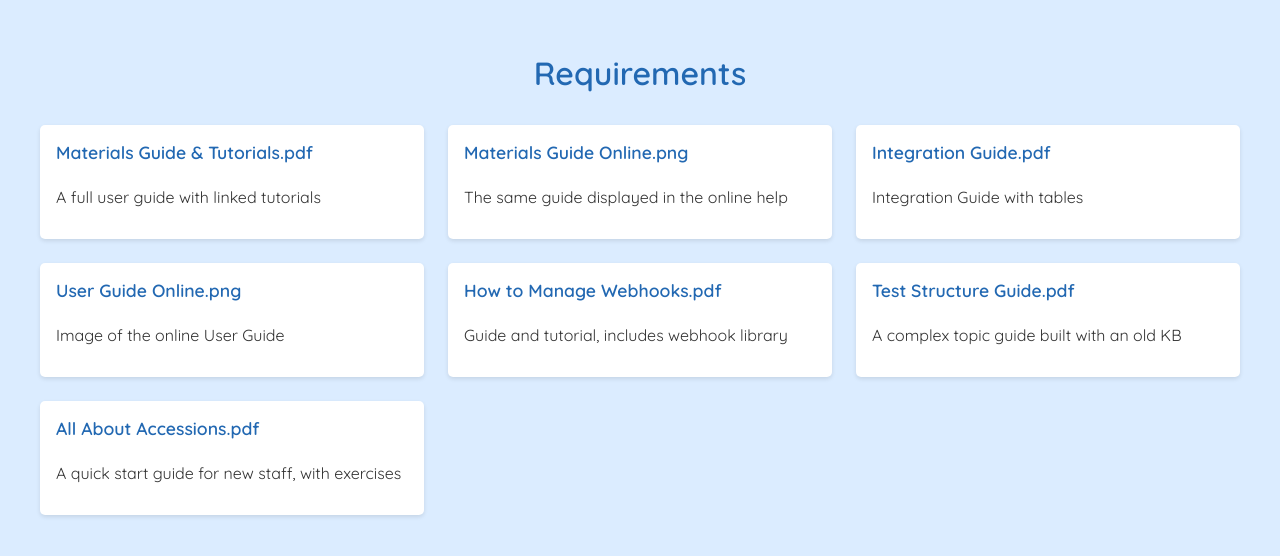
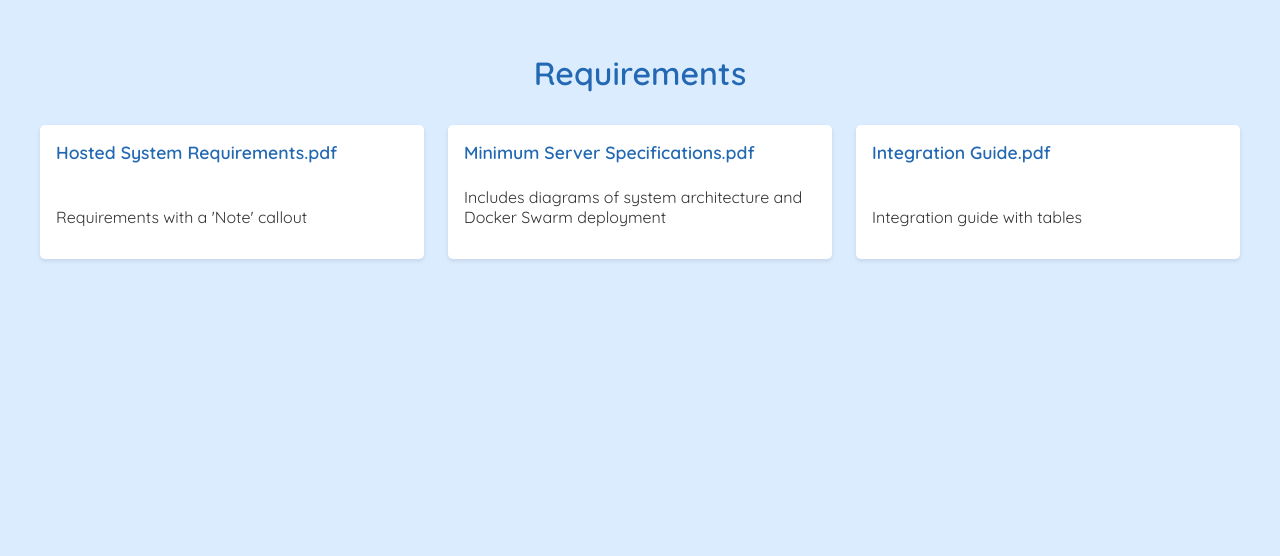
Before and after one commit to Daisy-Docs/Portfolio, a Jekyll site: the page Requirements.html, which Jekyll copies as it is, in a window 1280 px wide. Shown: the top 556 px of the page. Built offline with Jekyll 4.4.1, drawn with Linux system fonts in a browser that asks for light colours.

Commit message:
Update Requirements.html

```diff
--- a/Requirements.html
+++ b/Requirements.html
@@ -79,33 +79,15 @@
 
   <div class="grid-container">
     <div class="sample">
-      <h2><a href="assets/Documentation/Datex/Materials%20Guide%20%26%20Tutorials.pdf">Materials Guide & Tutorials.pdf</a></h2>
-      <p>A full user guide with linked tutorials</p>
-    </div>
-    <div class="sample">
-      <h2><a href="assets/Documentation/Datex/Materials%20Guide%20Online.png">Materials Guide Online.png</a></h2>
-      <p>The same guide displayed in the online help</p>
+      <h2><a href="assets/Documentation/Datex/Hosted%20Footprint%20System%20Requirements%20-%202025.pdf">Hosted System Requirements.pdf</a></h2>
+      <p>Requirements with a 'Note' callout</p>
     </div>
 
     <div class="sample">
-      <h2><a href="assets/Documentation/Enlitic/Integration%20Guide%20(MadCap%20Flare).pdf">Integration Guide.pdf</a></h2>
-      <p>Integration Guide with tables</p>
+      <h2><a href="assets/Documentation/Enlitic/Minumum%20Server%20Specifications%20(MadCap%20Flare).pdf">Minimum Server Specifications.pdf</a></h2>
+      <p>Includes diagrams of system architecture and Docker Swarm deployment</p>
     </div>
     <div class="sample">
-      <h2><a href="assets/Documentation/Enlitic/User%20Guide_%20Audit%20Log%20(MadCap%20Flare).png">User Guide Online.png</a></h2>
-      <p>Image of the online User Guide</p>
+      <h2><a href="assets/Documentation/Enlitic/Integration%20Guide%20(MadCap%20Flare).pdf">Integration Guide.pdf</a></h2>
+      <p>Integration guide with tables</p>
     </div>
-
-    <div class="sample">
-      <h2><a href="assets/Documentation/Trace First/How%20to%20Manage%20Webhooks%20(Old%20KB).pdf">How to Manage Webhooks.pdf</a></h2>
-      <p>Guide and tutorial, includes webhook library</p>
-    </div>
-
-    <div class="sample">
-      <h2><a href="assets/Documentation/Trace First/Test%20Structure%20Guide%20(Old%20KB).pdf">Test Structure Guide.pdf</a></h2>
-      <p>A complex topic guide built with an old KB</p>
-    </div>
-    <div class="sample">
-      <h2><a href="assets/Documentation/Trace First/All%20About%20Accessions%20(Google%20Docs).pdf">All About Accessions.pdf</a></h2>
-      <p>A quick start guide for new staff, with exercises</p>
-    </div>
```
